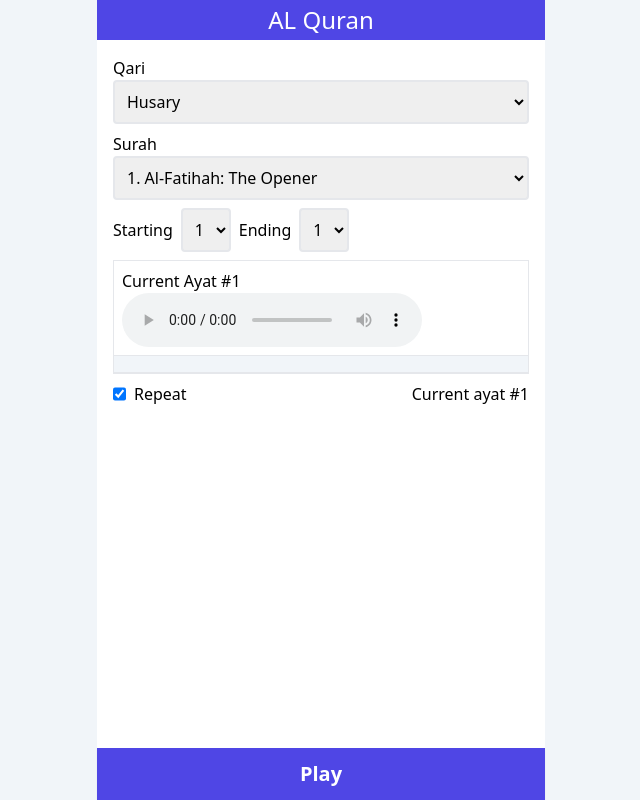
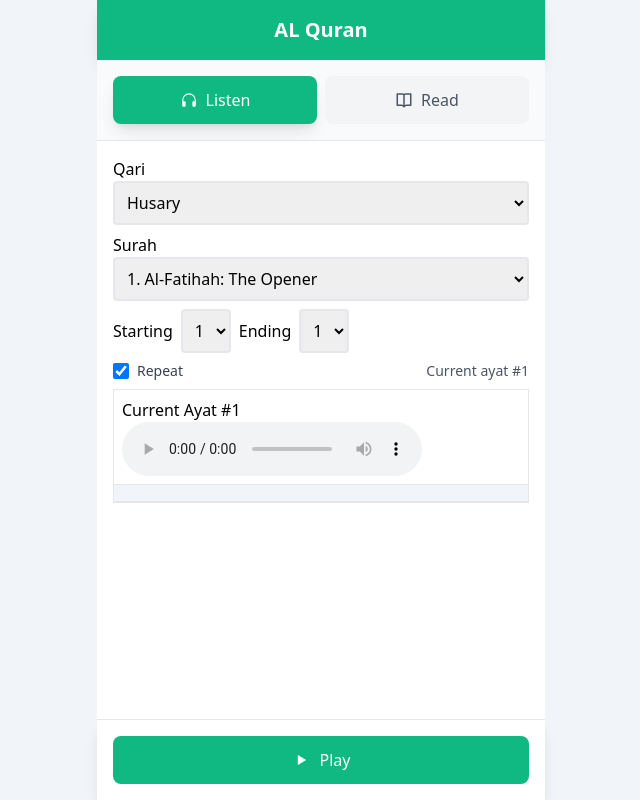
Before and after one commit to nhnasim333/AL-Quran-web, a React (Vite) app: page / in a window 1280 px wide. Shown: the whole page, without its empty margins (319-959 px from the left). Built offline with nearby package versions, Linux system fonts and the light colour scheme.

Commit message:
Add react-icons dependency and enhance Player component with tab navigation and controls

```diff
--- a/package.json
+++ b/package.json
@@ -11,6 +11,7 @@
   "dependencies": {
     "react": "^18.3.1",
     "react-dom": "^18.3.1",
+    "react-icons": "^5.5.0",
     "usehooks-ts": "^3.1.1"
   },
   "devDependencies": {
--- a/src/components/Player.tsx
+++ b/src/components/Player.tsx
@@ -17,6 +17,10 @@ import PlayControls from "./controls/PlayControls";
 import { defaultQariKey, type QariKey } from "./controls/qari";
 import Header from "./Header";
 import { getActiveAyatNumber, getTracksToPlay } from "./utils";
+import { BsHeadphones } from "react-icons/bs";
+import { BiBookOpen, BiPause, BiPlay } from "react-icons/bi";
+import PlayIcon from "./icons/PlayIcon";
+import { FiRotateCcw } from "react-icons/fi";
 
 const QuranApp = () => {
   const audioPlayerRef = useRef<{
@@ -272,10 +276,45 @@ const QuranApp = () => {
   }, []);
 
   const [startingAyatNumber, _] = ayatRange;
+  const [activeTab, setActiveTab] = useState<"listen" | "read">("listen");
+
+  const TabButton = ({
+    tab,
+    icon,
+    label,
+  }: {
+    tab: "listen" | "read";
+    icon: React.ReactNode;
+    label: string;
+  }) => (
+    <button
+      onClick={() => setActiveTab(tab)}
+      className={`flex-1 flex items-center justify-center gap-2 py-3 px-4 rounded-lg font-medium transition-all duration-200 ${
+        activeTab === tab
+          ? "bg-emerald-500 text-white shadow-lg"
+          : "bg-gray-100 text-gray-600 hover:bg-gray-200"
+      }`}
+    >
+      {icon}
+      {label}
+    </button>
+  );
 
   return (
     <div className="flex h-screen mx-auto w-full max-w-md flex-col bg-white">
-      <Header appName={appName} />
+      <div className="bg-emerald-500 text-white p-4 shadow-lg">
+        <h1 className="text-xl font-bold text-center">{appName}</h1>
+      </div>
+      <div className="p-4 bg-gray-50 border-b">
+        <div className="flex gap-2">
+          <TabButton
+            tab="listen"
+            icon={<BsHeadphones size={18} />}
+            label="Listen"
+          />
+          <TabButton tab="read" icon={<BiBookOpen size={18} />} label="Read" />
+        </div>
+      </div>
       <div className="p-4 flex-grow overflow-hidden flex gap-2 flex-col ">
         <PlayControls
           qariKey={qariKey}
@@ -286,6 +325,22 @@ const QuranApp = () => {
           surahNumber={surahNumber}
           setSurahNumber={setSurahNumber}
         />
+        <div className="flex items-center justify-between">
+          <label className="flex items-center gap-2" htmlFor="shouldRepeat">
+            <input
+              type="checkbox"
+              name="shouldRepeat"
+              id="shouldRepeat"
+              checked={shouldRepeat}
+              onChange={() => setShouldRepeat(!shouldRepeat)}
+              className="w-4 h-4 text-emerald-600 bg-gray-100 border-gray-300 rounded focus:ring-emerald-500"
+            />
+            <span className="text-sm font-medium text-gray-700">Repeat</span>
+          </label>
+          <div className="text-sm text-gray-600">
+            Current ayat #{activeAyatNumber}
+          </div>
+        </div>
         <AyatList
           tracksToPlay={tracksToPlay}
           activeTrackUrl={activeTrackUrl}
@@ -296,47 +351,41 @@ const QuranApp = () => {
           audioPlayerRef={audioPlayerRef}
           handleEnded={handleEnded}
         />
-        <div className="flex gap-3 justify-between">
-          <label className="flex gap-2" htmlFor="shouldRepeat">
-            <input
-              type="checkbox"
-              name="shouldRepeat"
-              id="shouldRepeat"
-              checked={shouldRepeat}
-              onChange={() => setShouldRepeat(!shouldRepeat)}
-            />
-            Repeat
-          </label>
-          <div>Current ayat #{activeAyatNumber}</div>
       </div>
-      </div>
-      <div className="inline-flex shadow-sm" role="group">
-        {!isPlaying && (
+      {activeTab === "listen" && (
+        <div className="p-4 bg-white border-t shadow-lg">
+          <div className="flex gap-2">
+            {!isPlaying ? (
               <button
-            className="btn bg-primary font-bold text-xl text-white w-full p-3"
+                className="flex-1 flex items-center justify-center gap-2 bg-emerald-500 hover:bg-emerald-600 text-white font-medium py-3 px-4 rounded-lg transition-colors duration-200"
                 onClick={() => handlePlay({ activeTrackUrl: activeTrackUrl })}
               >
+                <BiPlay size={20} />
                 Play
               </button>
-        )}
-        {isPlaying && (
+            ) : (
               <button
-            className="btn bg-primary font-bold text-xl text-white w-full p-3"
+                className="flex-1 flex items-center justify-center gap-2 bg-red-500 hover:bg-red-600 text-white font-medium py-3 px-4 rounded-lg transition-colors duration-200"
                 onClick={handlePause}
               >
+                <BiPause size={20} />
                 Pause
               </button>
             )}
+
             {activeAyatNumber > startingAyatNumber && (
               <button
-            className="btn bg-secondary font-bold text-xl text-white p-3"
+                className="flex items-center justify-center gap-2 bg-gray-500 hover:bg-gray-600 text-white font-medium py-3 px-4 rounded-lg transition-colors duration-200"
                 onClick={handleReset}
               >
+                <FiRotateCcw size={18} />
                 Restart
               </button>
             )}
           </div>
         </div>
+      )}
+    </div>
   );
 };
 
```
Also changed, not shown: 1 other file (tests, documents, lock files or other folders). Lines whose indentation alone changed are shown as unchanged.
